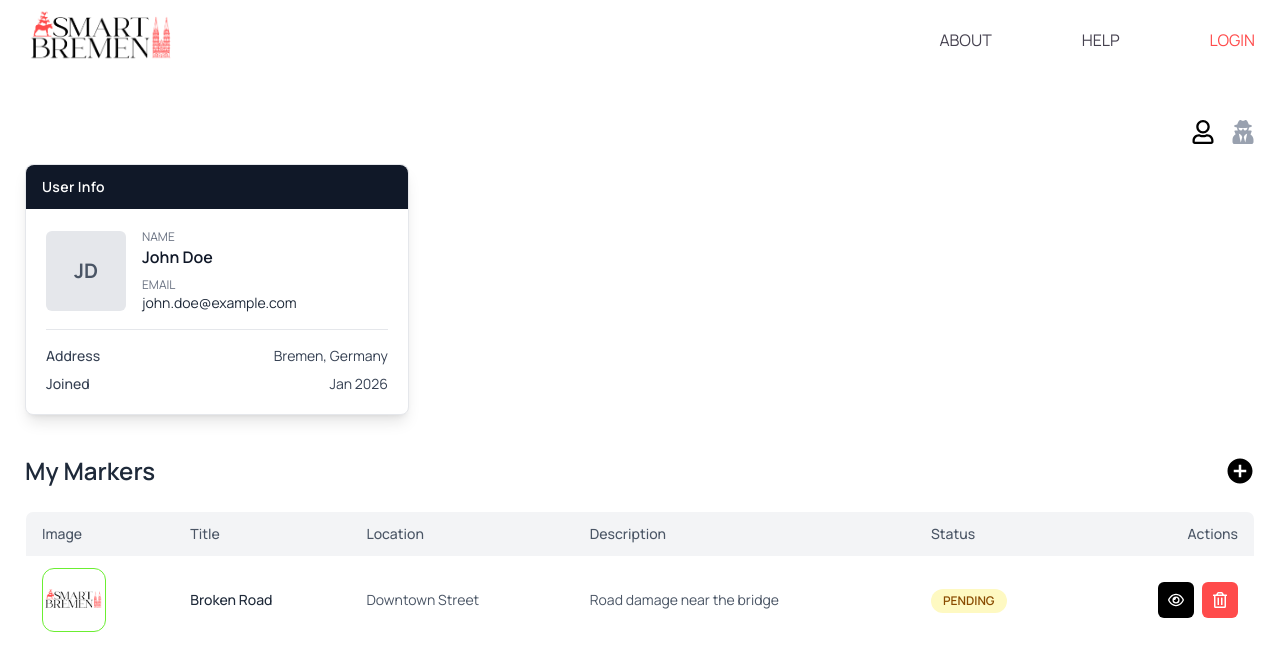
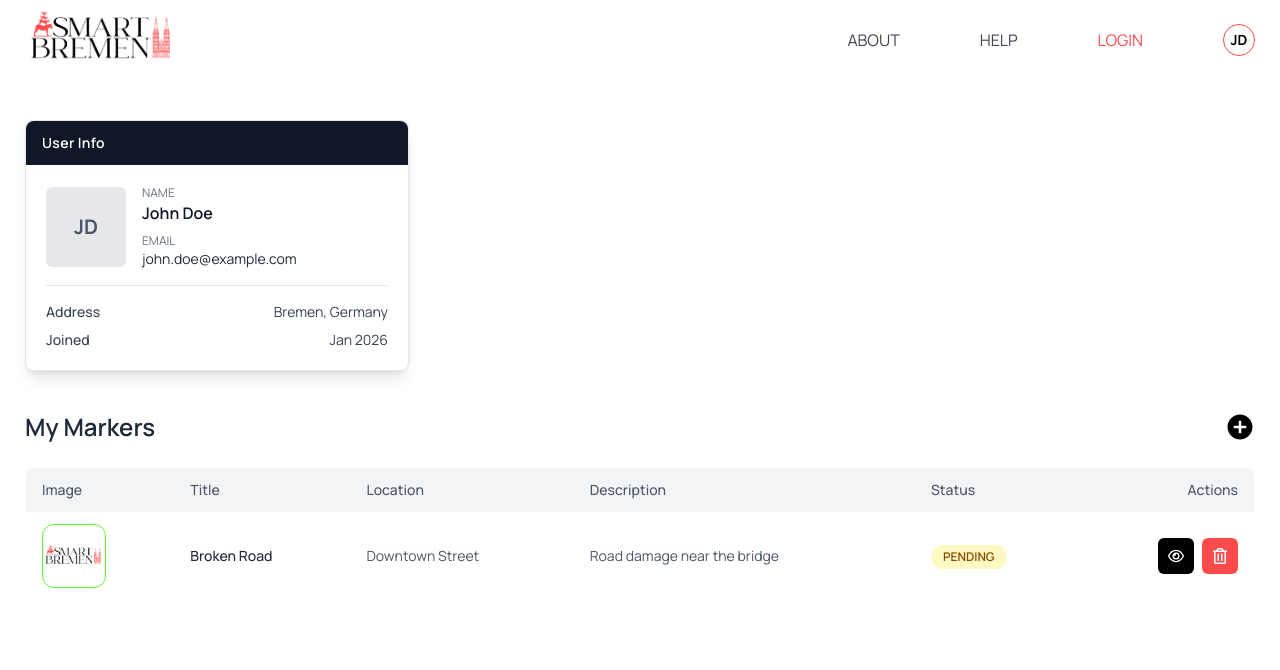
Before and after one commit to ShubhamShrestha25/SmartBremen, a Next.js app: page /auth/dashboard in a window 1280 px wide. Shown: the top 670 px of the page. Built offline with nearby package versions, Linux system fonts and the light colour scheme.

Commit message:
minor fixes

```diff
--- a/src/app/auth/dashboard/page.js
+++ b/src/app/auth/dashboard/page.js
@@ -3,29 +3,13 @@ import useAuthStore from "@/store/useAuthStore";
 import AdminDashboard from "@/components/dashboard/admin/AdminDashboard";
 import UserDashboard from "@/components/dashboard/user/UserDashboard";
 
-import { FaUserSecret, FaRegUser } from "react-icons/fa";
-
 export default function Dashboard() {
-  const { role, setRole } = useAuthStore();
+  const { role } = useAuthStore();
 
   return (
     <div>
       <div className="flex justify-center py-10">
         <div className="mainContainer">
-          <div className="text-2xl flex justify-end items-center gap-4 mb-5">
-            <FaRegUser
-              className={`${
-                role === "USER" ? "text-black" : "text-gray-400"
-              } cursor-pointer`}
-              onClick={() => setRole("USER")}
-            />
-            <FaUserSecret
-              className={`${
-                role === "ADMIN" ? "text-black" : "text-gray-400"
-              } cursor-pointer`}
-              onClick={() => setRole("ADMIN")}
-            />
-          </div>
           {role === "ADMIN" ? <AdminDashboard /> : <UserDashboard />}
         </div>
       </div>
--- a/src/app/map/page.js
+++ b/src/app/map/page.js
@@ -10,6 +10,7 @@ import PopupSkeleton from "@/components/popup/PopupSkeleton";
 export default function Map() {
   const [isOpen, setIsOpen] = useState(false);
   const [isLoading, setIsLoading] = useState(false);
+  const [isClient, setIsClient] = useState(false);
   const mapContainer = useRef(null);
   const map = useRef(null);
   const bremen = { lng: 8.8017, lat: 53.0793 };
@@ -17,15 +18,20 @@ export default function Map() {
 
   maptilersdk.config.apiKey = process.env.NEXT_PUBLIC_MAP_ID;
 
-  // Initialize map
   useEffect(() => {
+    setIsClient(true);
+  }, []);
+
+  useEffect(() => {
+    if (!isClient) return;
     if (map.current) return;
 
     map.current = new maptilersdk.Map({
       container: mapContainer.current,
-      style: maptilersdk.MapStyle.STREETS,
+      style: maptilersdk.MapStyle.BASIC,
       center: [bremen.lng, bremen.lat],
       zoom: zoom,
+      navigationControl: false,
     });
 
     const marker = new maptilersdk.Marker()
@@ -35,7 +41,9 @@ export default function Map() {
     marker.getElement().addEventListener("click", () => {
       setIsOpen(true);
     });
-  }, [bremen.lng, bremen.lat]);
+  }, [isClient, bremen.lng, bremen.lat]);
+
+  if (!isClient) return null;
 
   return (
     <div className="relative w-full h-screen">
--- a/src/app/page.js
+++ b/src/app/page.js
@@ -21,7 +21,7 @@ export default function Home() {
           <main className="mainContainer relative">
             <div className="flex flex-col items-center gap-[35px] mt-[89px]">
               <div className="text-center">
-                <h1 className="text-[44px] font-medium">
+                <h1 className="text-[44px] font-medium text-[#FF4B4B]">
                   Discover the Hidden City
                 </h1>
                 <p className="text-[24px]  text-[#45414F]">
@@ -35,7 +35,7 @@ export default function Home() {
                 </p>
               </div>
               <Link href="/map">
-                <button className="w-[244px] h-[60px] bg-[#6BEE32] rounded-[20px] font-semibold mt-9 cursor-pointer">
+                <button className="w-[244px] h-[60px] bg-[#6BEE32] rounded-[20px] font-semibold mt-9 cursor-pointer hover:border-2 hover:border-[#6BEE32] hover:bg-transparent">
                   START EXPLORING
                 </button>
               </Link>
--- a/src/components/Header.js
+++ b/src/components/Header.js
@@ -18,8 +18,9 @@ const Header = () => {
             className="w-full h-auto"
           />
         </Link>
+        <div className="flex items-center gap-20">
           <div>
-          <ul className="uppercase flex gap-[90px] text-[#45414F]">
+            <ul className="uppercase flex gap-20 text-[#45414F]">
               <Link
                 className={pathname === "/about" ? "text-[#FF4B4B]" : ""}
                 href="/about"
@@ -44,6 +45,12 @@ const Header = () => {
               </Link>
             </ul>
           </div>
+          <Link href="/auth/dashboard">
+            <div className="h-8 w-8 rounded-full flex items-center justify-center font-bold border border-[#FF4B4B] text-sm">
+              JD
+            </div>
+          </Link>
+        </div>
       </div>
     </nav>
   );
```
Lines whose indentation alone changed are shown as unchanged.
